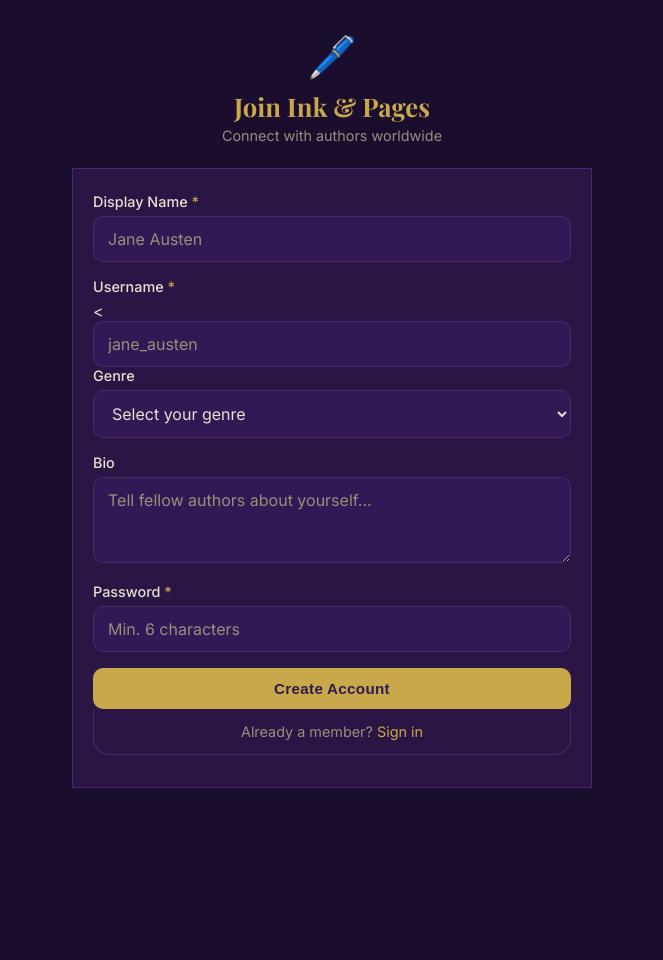
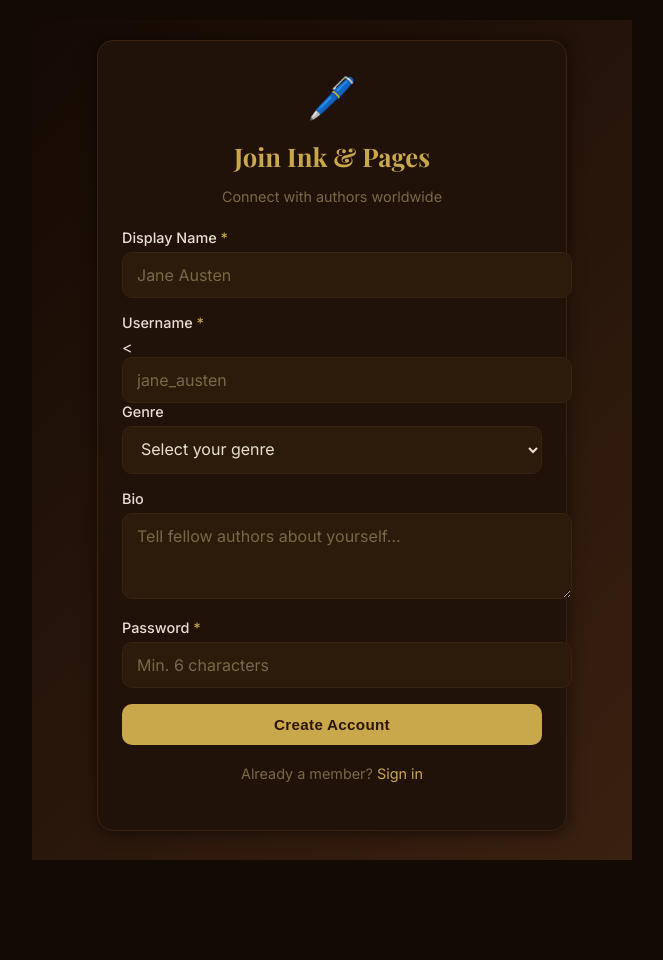
Before and after one commit to aj347102-netizen/The-Author-Lounge, a Flask app: page /register in a window 1280 px wide. Shown: the whole page, without its empty margins (308-971 px from the left). Before the commit the page ends 788 px from the top, so only its background shows below. Run offline with Flask 3, Linux system fonts and the light colour scheme.

Commit message:
Update style.css

```diff
--- a/author_community/static/style.css
+++ b/author_community/static/style.css
@@ -1,25 +1,25 @@
-/* ── RESET & BASE ───────────────────────────────────────────────── */
+css/* ── RESET & BASE ───────────────────────────────────────────────── */
 *, *::before, *::after { box-sizing: border-box; margin: 0; padding: 0; }
 
 :root {
   --gold: #C9A84C;
   --gold-light: #F0D080;
-  --dark: #2D1B4E;
-  --dark2: #3D1F6E;
-  --dark3: #1A0D2E;
+  --dark: #2A1608;
+  --dark2: #3A2010;
+  --dark3: #140A04;
   --ink: #E8E0D0;
-  --muted: #9A8F7A;
-  --light: #1A0D2E;
-  --card: #2A1545;
-  --card2: #321855;
-  --border: #4A2870;
-  --white: #F9F6F0;
-  --thought-bg: #1E1E3A;
-  --snap-bg: #1A1E3A;
-  --reel-bg: #1E1A3A;
-  --event-bg: #1A2E2A;
+  --muted: #7A6848;
+  --light: #140A04;
+  --card: #201208;
+  --card2: #2C1A0A;
+  --border: #3A2210;
+  --white: #F5EFE6;
+  --thought-bg: #231408;
+  --snap-bg: #18202A;
+  --reel-bg: #1E1828;
+  --event-bg: #182018;
   --radius: 16px;
-  --shadow: 0 2px 16px rgba(0,0,0,.4);
+  --shadow: 0 2px 16px rgba(0,0,0,.55);
 }
 
 html { font-size: 16px; scroll-behavior: smooth; }
@@ -61,7 +61,7 @@ select option { background: var(--dark2); }
   padding: 12px 16px;
   background: var(--dark);
   border-bottom: 1px solid var(--border);
-  box-shadow: 0 2px 18px rgba(201,168,76,.08), 0 2px 12px rgba(0,0,0,.5);
+  box-shadow: 0 2px 18px rgba(201,168,76,.1), 0 2px 12px rgba(0,0,0,.6);
 }
 .top-bar .logo {
   font-family: 'Playfair Display', serif;
@@ -150,6 +150,13 @@ select option { background: var(--dark2); }
   padding: 32px 24px;
   box-shadow: var(--shadow);
   border: 1px solid var(--border);
+}
+.auth-card input, .auth-card textarea, .auth-card select {
+  background: var(--card2);
+  border-color: var(--border);
+}
+.auth-card input:focus, .auth-card textarea:focus, .auth-card select:focus {
+  border-color: var(--gold);
 }
 .auth-logo { font-size: 2.5rem; text-align: center; margin-bottom: 8px; }
 .auth-title { text-align: center; font-size: 1.6rem; color: var(--gold); margin-bottom: 4px; }
@@ -301,7 +308,7 @@ select option { background: var(--dark2); }
   background: var(--card2); cursor: pointer; transition: all .2s;
   color: var(--muted);
 }
-.type-btn.active { border-color: var(--gold); color: var(--gold); background: #1A1800; }
+.type-btn.active { border-color: var(--gold); color: var(--gold); background: #2A1C06; }
 .char-count { text-align: right; font-size: .75rem; color: var(--muted); margin-top: 4px; }
 .post-type-hints { margin: 12px 0; }
 .hint { display: none; font-size: .85rem; color: var(--muted);
@@ -321,7 +328,7 @@ select option { background: var(--dark2); }
   border: 3px solid var(--gold); flex-shrink: 0;
 }
 .profile-avatar-initial {
-  background: var(--dark2); color: var(--gold);
+  background: var(--card2); color: var(--gold);
   display: flex; align-items: center; justify-content: center;
   font-size: 1.8rem; font-weight: 700; font-family: 'Playfair Display', serif;
 }
@@ -374,7 +381,7 @@ select option { background: var(--dark2); }
   width: 52px; height: 52px; border-radius: 50%; object-fit: cover; flex-shrink: 0;
 }
 .author-avatar-initial {
-  background: var(--dark2); color: var(--gold);
+  background: var(--card2); color: var(--gold);
   display: flex; align-items: center; justify-content: center;
   font-size: 1.2rem; font-weight: 700; font-family: 'Playfair Display', serif;
 }
@@ -431,8 +438,8 @@ select option { background: var(--dark2); }
 /* ── WARM WELCOME BANNER ─────────────────────────────────────────── */
 .welcome-banner {
   display: flex; align-items: center; justify-content: space-between;
-  background: linear-gradient(135deg, #2A1800 0%, #1E1000 100%);
-  border: 1px solid #6A4A10;
+  background: linear-gradient(135deg, #281500 0%, #1C0E04 100%);
+  border: 1px solid #5A3A0E;
   border-radius: var(--radius);
   padding: 14px 18px; margin-bottom: 14px;
   box-shadow: 0 0 18px rgba(201, 168, 76, 0.15), var(--shadow);
@@ -449,30 +456,5 @@ select option { background: var(--dark2); }
 }
 .welcome-quill { font-size: 1.8rem; opacity: 0.7; }
 
-/* ── LOUNGE ILLUSTRATION ─────────────────────────────────────────── */
-.auth-page { background: #1A0D2E; }
-.auth-card {
-  background: transparent !important;
-  border: none !important;
-  box-shadow: none !important;
-  padding: 0 !important;
-  max-width: 520px;
-}
-.lounge-illustration {
-  border-radius: 16px 16px 0 0;
-  overflow: hidden;
-  display: block;
-}
-.auth-card form {
-  background: #2A1545;
-  border: 1px solid #4A2870;
-  padding: 24px 20px 16px;
-}
-.auth-card .auth-switch {
-  background: #2A1545;
-  border: 1px solid #4A2870;
-  border-top: none;
-  padding: 14px 20px;
-  margin: 0;
-  border-radius: 0 0 16px 16px;
-}
+/* ── LOUNGE ILLUSTRATION (legacy) ───────────────────────────────── */
+.lounge-illustration { display: none; }
```
